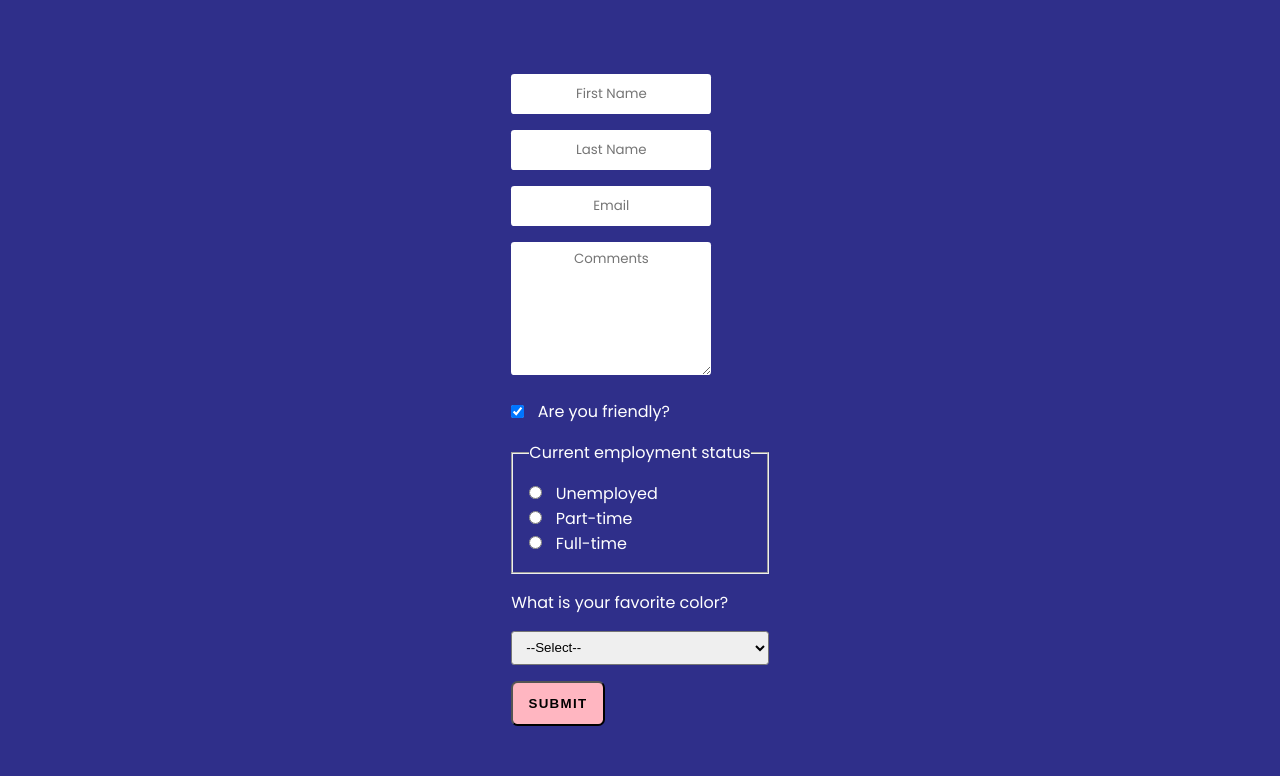
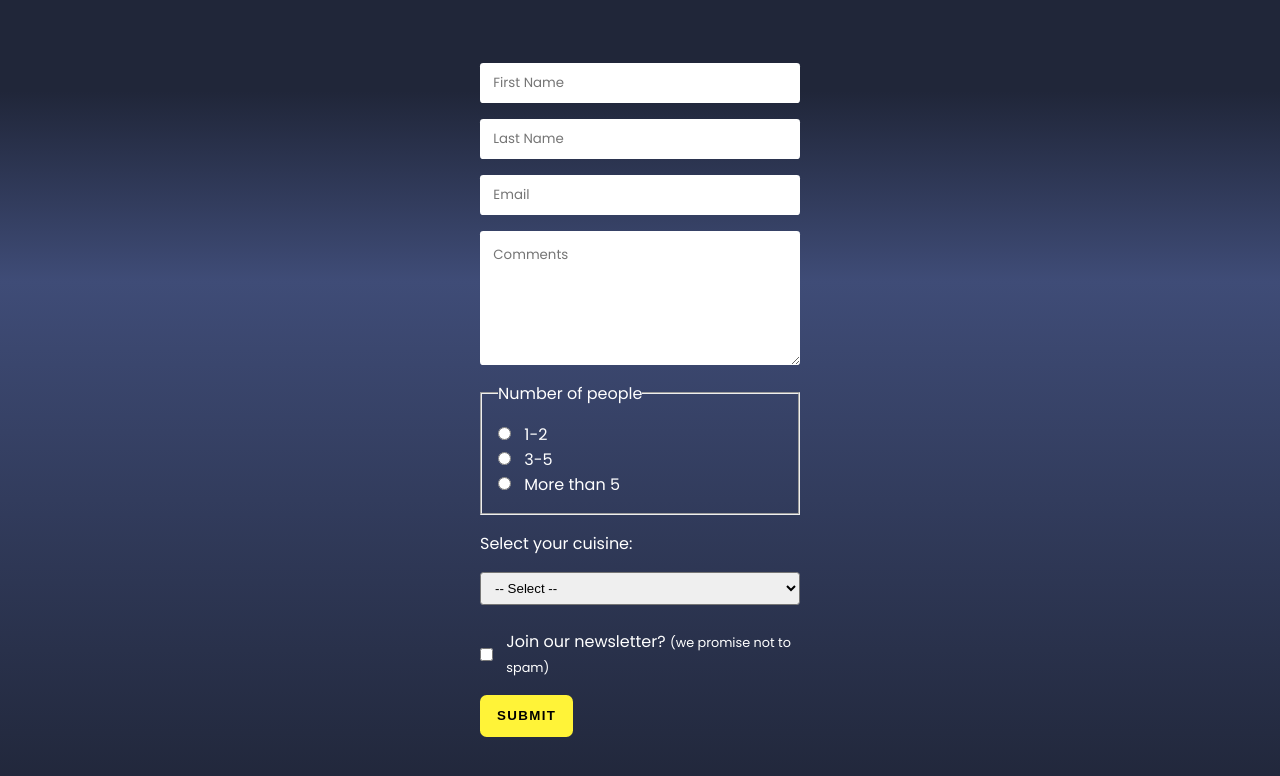
Before and after one commit to nurme-ave/react-example-forms, a React (Create React App) app: page / in a window 1280 px wide. Shown: the top 776 px of the page. Built offline with nearby package versions, Linux system fonts and the light colour scheme.

Commit message:
project complete

```diff
--- a/src/App.css
+++ b/src/App.css
@@ -4,13 +4,13 @@
   align-items: center;
   width: 100vw;
   height: 100vh;
-  /* padding-top: 3em; */
-  background-color: rgb(47, 47, 138);
+  background: linear-gradient(to bottom, rgba(32, 38, 57, 1) 11.4%, rgba(63, 76, 119, 1) 35.2%, rgba(32, 38, 57, 1) 100%);
 }
 
 form {
   display: flex;
   flex-direction: column;
+  width: 25vw;
   gap: 1em;
 }
 
@@ -18,9 +18,10 @@ input[type="text"],
 input[type="email"],
 textarea {
   height: 3em;
-  width: 15em;
+  width: 25vw;
   font-family: 'Poppins', sans-serif;
-  text-align: center;
+  text-align: left;
+  text-indent: 1em;
   border: none;
   border-radius: .25em;
 }
@@ -35,7 +36,8 @@ textarea:focus {
 
 textarea {
   height: 10em;
-  padding: .5em 1em;
+  text-indent: 0;
+  padding: 1em;
 }
 
 .checkbox {
@@ -83,8 +85,10 @@ fieldset {
   text-transform: uppercase;
   letter-spacing: 0.1em;
   padding: 1em;
+  border: none;
   border-radius: .5em;
   background-color: lightpink;
+  background-color: #fff338;;
   cursor: pointer;
 }
 
@@ -92,3 +96,7 @@ fieldset {
   background-color: #fff;
   transform: scale(1.05);
 }
+
+.spam-promise {
+  font-size: .8rem;
+}
--- a/src/components/Form.js
+++ b/src/components/Form.js
@@ -6,16 +6,14 @@ function Form() {
     lastName: "",
     email: "",
     comments: "",
-    isFriendly: true,
-    employment: "",
-    favColor: ""
+    numberOfPeople: "",
+    cuisine: "",
+    joinNewsletter: false
   });
 
-  console.log(formData)
-
-  const optionsArr = ["red", "orange", "yellow", "green", "blue", "indigo", "violet"];
+  const optionsArr = ["Italian", "Japanese", "Chinese", "Indian", "American"];
   const optionsEl = optionsArr.map((option) => {
-    return <option value={option}>{option.charAt(0).toUpperCase() + option.slice(1).toLowerCase()}</option>;
+    return <option key={option} value={option.toLowerCase()}>{option}</option>;
   })
 
   function handleChange(e) {
@@ -26,11 +24,13 @@ function Form() {
         [name]: type === "checkbox" ? checked : value
       }
     })
+    console.log(formData)
   }
 
   function handleSubmit(e) {
     e.preventDefault()
     console.log('Form submitted - thank you!')
+    console.log(formData)
   }
 
   return (
@@ -66,63 +66,63 @@ function Form() {
         value={formData.comments}
       />
 
-      <div className="checkbox">
-        <input
-          type="checkbox"
-          id="isFriendly"
-          onChange={handleChange}
-          name="isFriendly"
-          checked={formData.isFriendly}
-        />
-        <label htmlFor="isFriendly">Are you friendly?</label>
-      </div>
-
       <fieldset>
-        <legend>Current employment status</legend>
+        <legend>Number of people</legend>
         <input
             type="radio"
-            id="unemployed"
+            id="1-2"
             onChange={handleChange}
-            name="employment"
-            value="unemployed"
-            checked={formData.employment === "unemployed"}
+            name="numberOfPeople"
+            value="1-2"
+            checked={formData.numberOfPeople === "1-2"}
         />
-        <label htmlFor="unemployed">Unemployed</label>
+        <label htmlFor="1-2">1-2</label>
         <br />
         <input
             type="radio"
-            id="part-time"
+            id="3-5"
             onChange={handleChange}
-            name="employment"
-            value="part-time"
-            checked={formData.employment === "part-time"}
+            name="numberOfPeople"
+            value="3-5"
+            checked={formData.numberOfPeople === "3-5"}
         />
-        <label htmlFor="part-time">Part-time</label>
+        <label htmlFor="3-5">3-5</label>
         <br />
         <input
             type="radio"
-            id="full-time"
+            id="moreThanFive"
             onChange={handleChange}
-            name="employment"
-            value="full-time"
-            checked={formData.employment === "full-time"}
+            name="numberOfPeople"
+            value="moreThanFive"
+            checked={formData.numberOfPeople === "moreThanFive"}
         />
-        <label htmlFor="full-time">Full-time</label>
+        <label htmlFor="moreThanFive">More than 5</label>
         <br />
       </fieldset>
 
       <div className="select">
-        <label htmlFor="favColor">What is your favorite color?</label>
+        <label htmlFor="cuisine">Select your cuisine:</label>
         <select
-          id="favColor"
-          value={formData.favouriteColor}
+          id="cuisine"
+          value={formData.cuisine}
           onChange={handleChange}
-          name="favColor"
+          name="cuisine"
           className="options"
         >
-          <option value="">--Select--</option>
+          <option value="">-- Select --</option>
           { optionsEl }
         </select>
+      </div>
+
+      <div className="checkbox">
+        <input
+          type="checkbox"
+          id="joinNewsletter"
+          onChange={handleChange}
+          name="joinNewsletter"
+          checked={formData.joinNewsletter}
+        />
+        <label htmlFor="joinNewsletter">Join our newsletter? <span className="spam-promise">(we promise not to spam)</span></label>
       </div>
       <button className="submit-button">Submit</button>
     </form>
```
